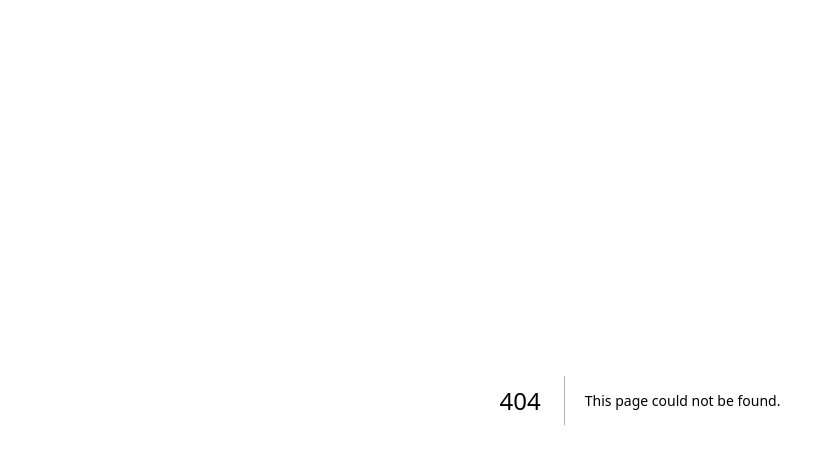
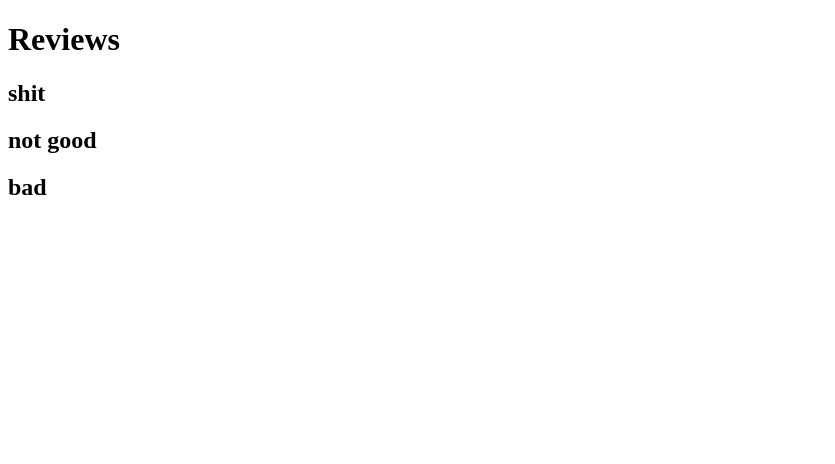
Before and after one commit to Mr-BlackHat-lab/nextjs16, a Next.js app: page /products/1/reviews in a window 1280 px wide. Before the commit this address had no page. Shown: the top 464 px of the page, without its empty margins (0-835 px from the left). Built offline with nearby package versions, Linux system fonts and the light colour scheme.

Commit message:
nested dynacmic routed

```diff
--- /dev/null
+++ b/src/app/products/[productid]/reviews/page.tsx
@@ -0,0 +1,10 @@
+export default function reviewspage() {
+    return(
+        <>
+        <h1>Reviews</h1>
+        <h2>shit</h2>
+        <h2>not good</h2>
+        <h2>bad</h2>
+        </>
+    )
+}
```
Also changed, not shown: src/app/products/[productid]/reviews/[reviewid]/page.tsx (added, +11 -0 lines).
